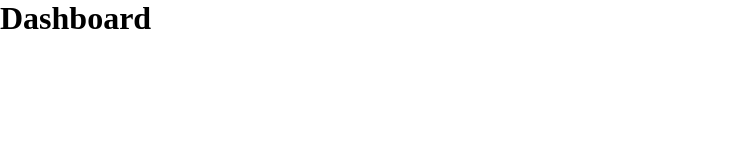
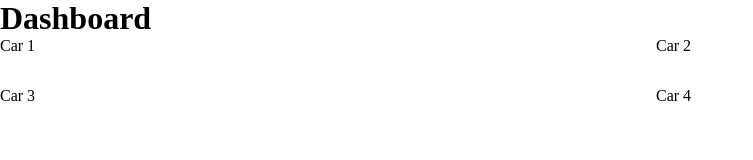
Before and after one commit to smcteague/car_collection_react, a React (Create React App) app: page /dashboard in a window 1280 px wide. Shown: the top 160 px of the page, without its empty margins (0-753 px from the left). Built offline with nearby package versions, Linux system fonts and the light colour scheme.

Commit message:
updated commit

```diff
--- a/src/components/Dashboard/Dashboard.tsx
+++ b/src/components/Dashboard/Dashboard.tsx
@@ -1,9 +1,40 @@
 import React from 'react';
+import { styled } from '@mui/system';
+import { Box, Grid, } from '@mui/material';
+
+const Root = styled('div')({
+    padding: 0,
+    margin: 0
+})
+
+
+
+
+
 
 export const Dashboard = () => {
     return (
-        <div>
+        <Root>
             <h1>Dashboard</h1>
-        </div>
+
+            <Box sx={{ flexGrow: 1 }} >
+                {/* Setting up the Fluid Grid system */}
+                <Grid container spacing={4} >
+                    <Grid item xs={6}>
+                        <div className='grid-elements'>Car 1</div>
+                    </Grid>
+                    <Grid item xs={6}>
+                        <div className='grid-elements'>Car 2</div>
+                    </Grid>
+                    <Grid item xs={6}>
+                        <div className='grid-elements'>Car 3</div>
+                    </Grid>
+                    <Grid item xs={6}>
+                        <div className='grid-elements'>Car 4</div>
+                    </Grid>
+                </Grid>
+            </Box>
+
+        </Root>
     )
 }
```
